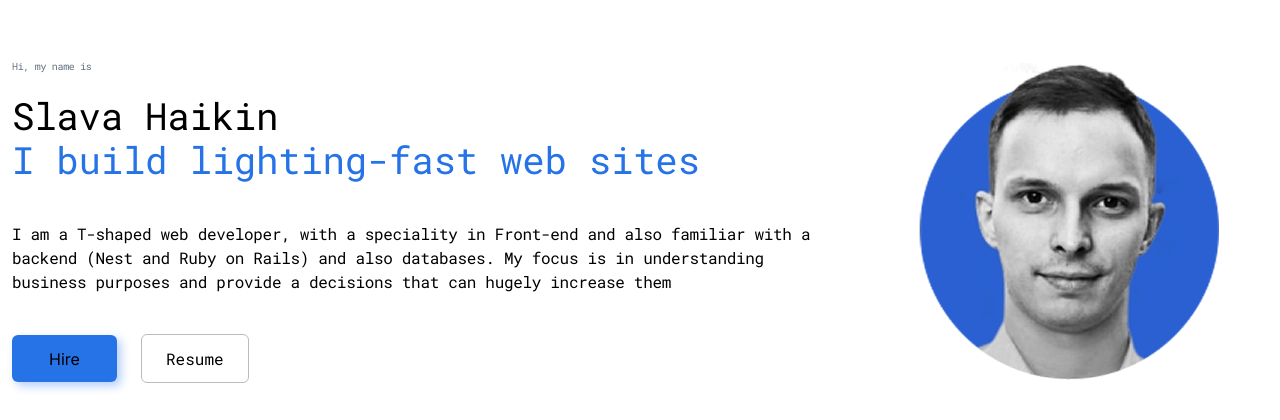
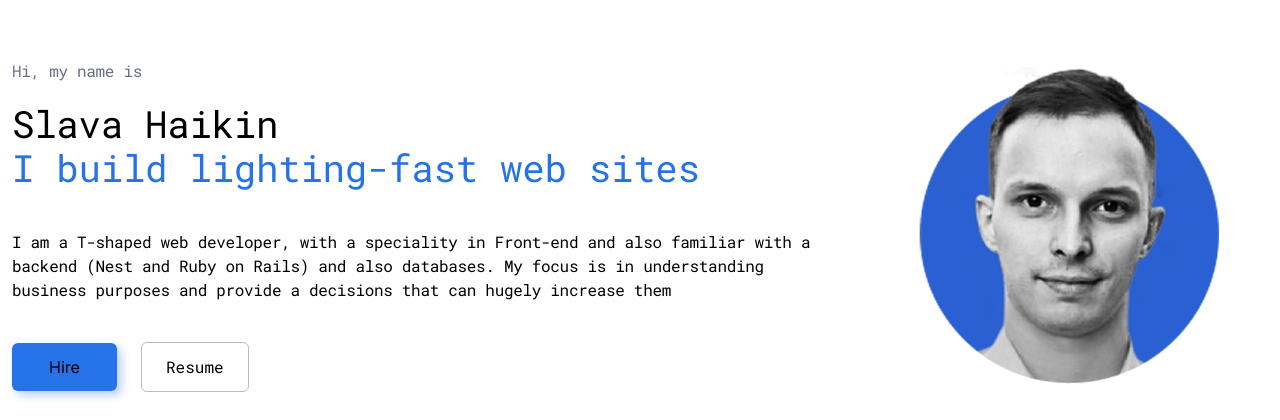
Before and after one commit to Vyachowski/haikin.me, a PHP site: page / in a window 1280 px wide. Shown: the part 80-500 px from the top of the page. Run offline with PHP 8.4, Linux system fonts and the light colour scheme.

Commit message:
styles: update h1 span font size

```diff
--- a/assets/styles/index.css
+++ b/assets/styles/index.css
@@ -263,7 +263,7 @@
   display: block;
   margin-bottom: 2rem;
 
-  font-size: 1rem;
+  font-size: 1.6rem;
   line-height: 1.375;
   font-weight: 400;
   color: var(--alt-text-color);
```
